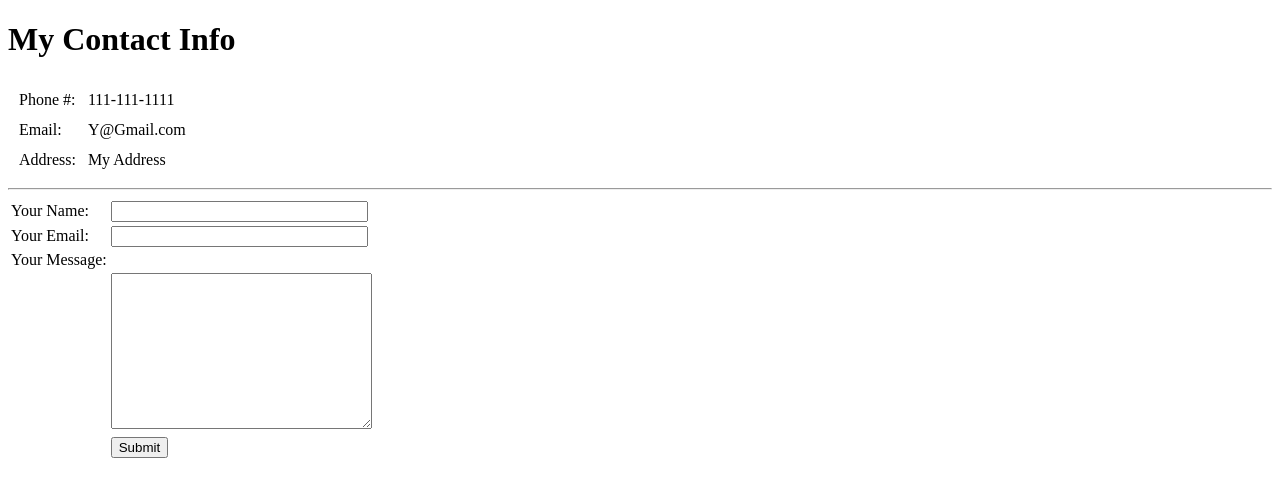
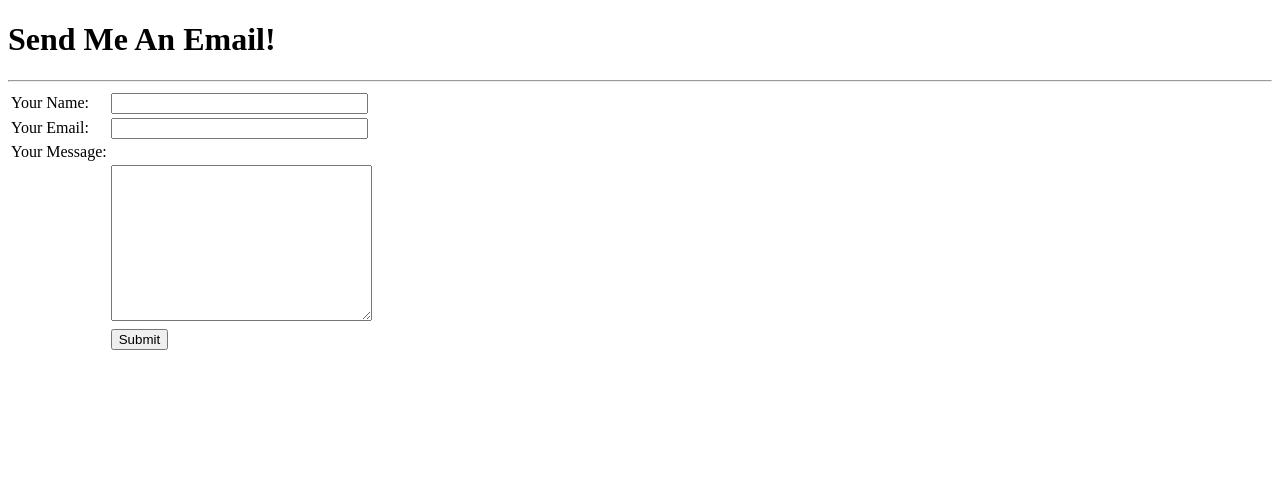
Before and after one commit to Spartacus463/cv, a plain HTML site: page ContactInfo.html in a window 1280 px wide. Drawn offline with Linux system fonts and the light colour scheme.

Commit message:
Add files via upload

```diff
--- a/ContactInfo.html
+++ b/ContactInfo.html
@@ -7,24 +7,8 @@
 </head>
 
 <body>
-  <h1>My Contact Info</h1>
-
-  <table cellspacing="10">
-    <tr>
-      <td>Phone #:</td>
-      <td>111-111-1111</td>
-    </tr>
-    <tr>
-      <td>Email:</td>
-      <td>Y@Gmail.com</td>
-    </tr>
-    <tr>
-      <td>Address:</td>
-      <td>My Address</td>
-    </tr>
-  </table>
-
-  <hr>
+  <h1>Send Me An Email!</h1>
+<hr>
   <form action="mailto:Steve_mcmillan@live.ca" method="post" enctype="text/plain">
     <table>
       <tr>
```
